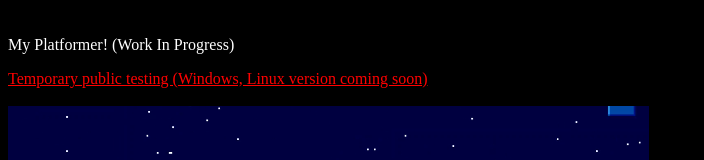
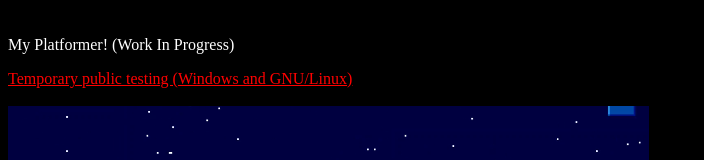
Before and after one commit to Dolphinana/Dolphinana.github.io, a plain HTML site: page index.html in a window 1280 px wide. Shown: the part 450-610 px from the top of the page, without its empty margins (0-704 px from the left). Drawn offline with Linux system fonts and the light colour scheme.

Commit message:
github.com to gitlab.com for platformer

```diff
--- a/index.html
+++ b/index.html
@@ -31,7 +31,7 @@ Dolphinana Site!
 <br>
 <br>
 <p> My Platformer! (Work In Progress)</p>
-<a href="https://github.com/Dolphinana/PlatformerPrototype0-RELEASE"> Temporary public testing (Windows, Linux version coming soon)</a>
+<a href="https://gitlab.com/Dolphinana/PlatformerPrototype0-RELEASE"> Temporary public testing (Windows and GNU/Linux)</a>
 <br>
 <br>
 <img src="images/PlatformerPrototype0screenshot0.png">
```
